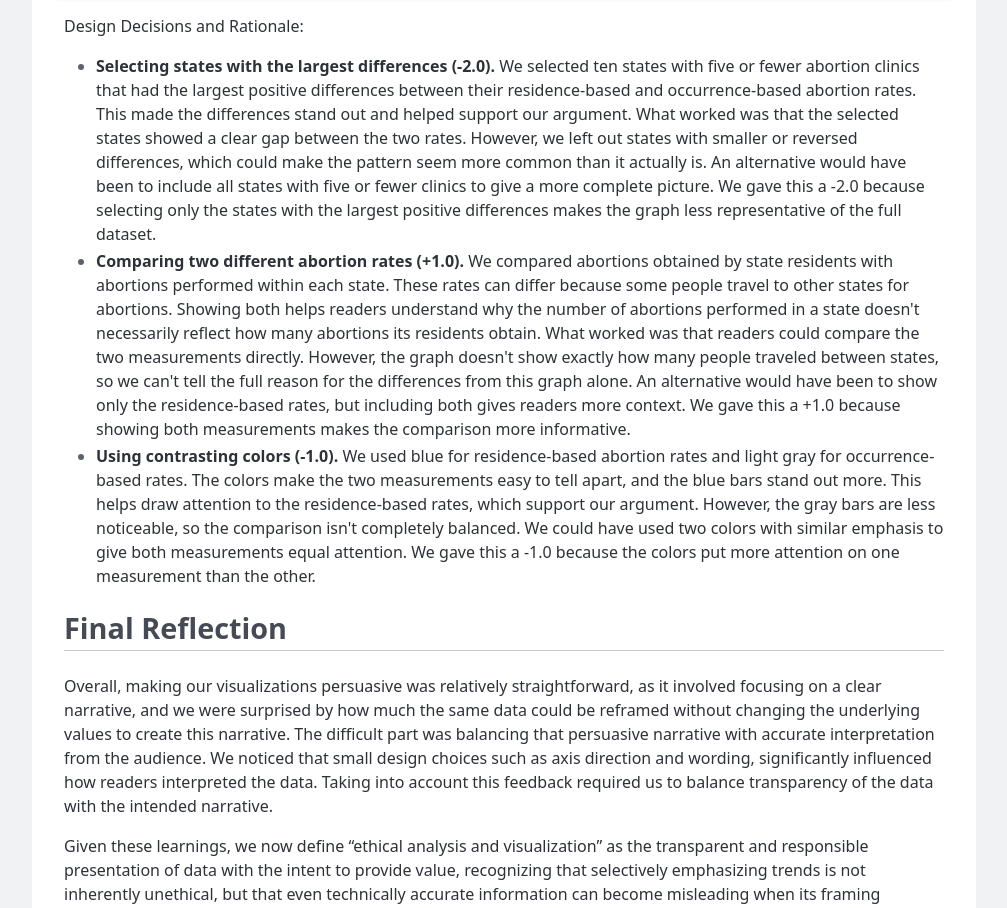
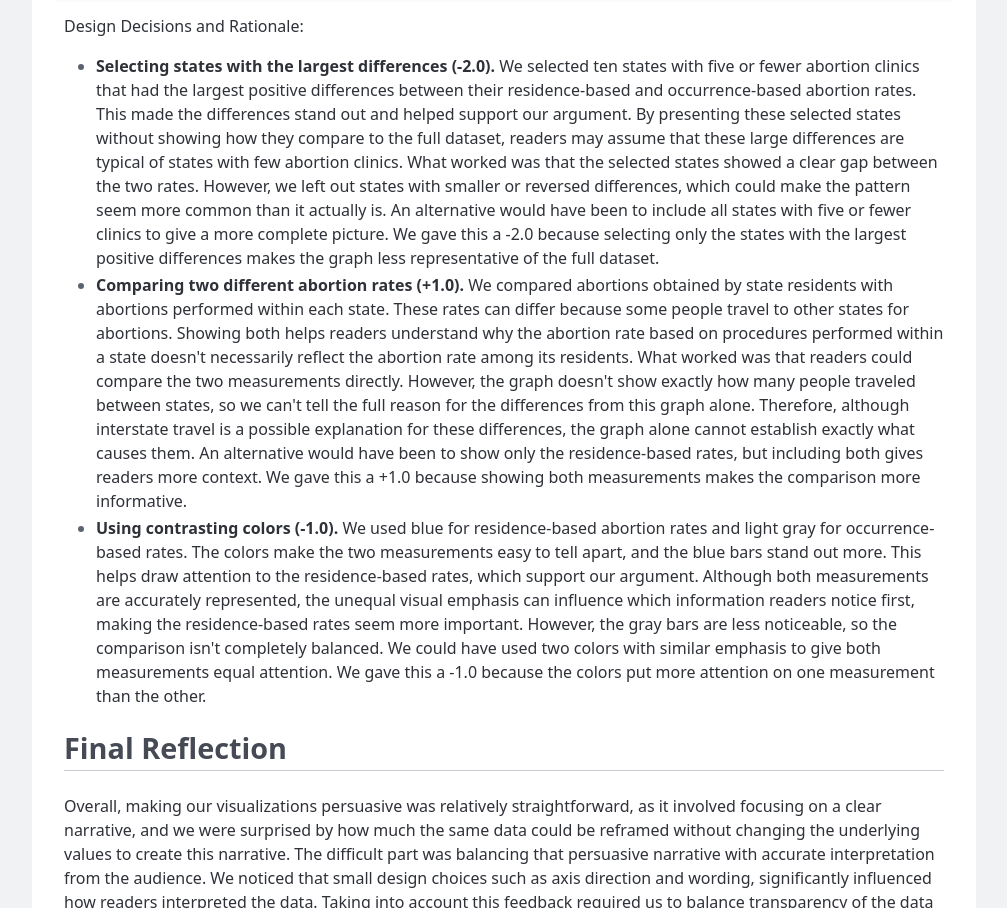
Before and after one commit to ndjapri/dsc106-project2, a plain HTML site: page index.html in a window 1280 px wide. Shown: the part 2689-3597 px from the top of the page, without its empty margins (136-1143 px from the left). Drawn offline with Linux system fonts and the light colour scheme.

Commit message:
edit opposing decision design

```diff
--- a/index.html
+++ b/index.html
@@ -239,21 +239,26 @@
                 <ul>
                     <li><strong>Selecting states with the largest differences (-2.0).</strong> We selected ten states with five or fewer abortion clinics that
                         had the largest positive differences between their residence-based and occurrence-based abortion rates. This made the differences stand out
-                        and helped support our argument. What worked was that the selected states showed a clear gap between the two rates. However, we left out
+                        and helped support our argument. By presenting these selected states without showing how they compare to the full dataset, readers may assume
+                        that these large differences are typical of states with few abortion clinics.
+                        What worked was that the selected states showed a clear gap between the two rates. However, we left out
                         states with smaller or reversed differences, which could make the pattern seem more common than it actually is. An alternative would have
                         been to include all states with five or fewer clinics to give a more complete picture. We gave this a -2.0 because selecting only the states
                         with the largest positive differences makes the graph less representative of the full dataset.</li>
 
                     <li><strong>Comparing two different abortion rates (+1.0).</strong> We compared abortions obtained by state residents with abortions performed
                         within each state. These rates can differ because some people travel to other states for abortions. Showing both helps readers understand why
-                        the number of abortions performed in a state doesn't necessarily reflect how many abortions its residents obtain. What worked was that readers
+                        the abortion rate based on procedures performed within a state doesn't necessarily reflect the abortion rate among its residents. What worked was that readers
                         could compare the two measurements directly. However, the graph doesn't show exactly how many people traveled between states, so we can't
-                        tell the full reason for the differences from this graph alone. An alternative would have been to show only the residence-based rates, but
+                        tell the full reason for the differences from this graph alone. Therefore, although interstate travel is a possible explanation for these differences,
+                        the graph alone cannot establish exactly what causes them. An alternative would have been to show only the residence-based rates, but
                         including both gives readers more context. We gave this a +1.0 because showing both measurements makes the comparison more informative.</li>
 
                     <li><strong>Using contrasting colors (-1.0).</strong> We used blue for residence-based abortion rates and light gray for occurrence-based rates.
                         The colors make the two measurements easy to tell apart, and the blue bars stand out more. This helps draw attention to the residence-based
-                        rates, which support our argument. However, the gray bars are less noticeable, so the comparison isn't completely balanced. We could have
+                        rates, which support our argument. Although both measurements are accurately represented, the unequal visual emphasis can influence which information
+                        readers notice first, making the residence-based rates seem more important.
+                        However, the gray bars are less noticeable, so the comparison isn't completely balanced. We could have
                         used two colors with similar emphasis to give both measurements equal attention. We gave this a -1.0 because the colors put more attention on
                         one measurement than the other.</li>
                 </ul>
```
